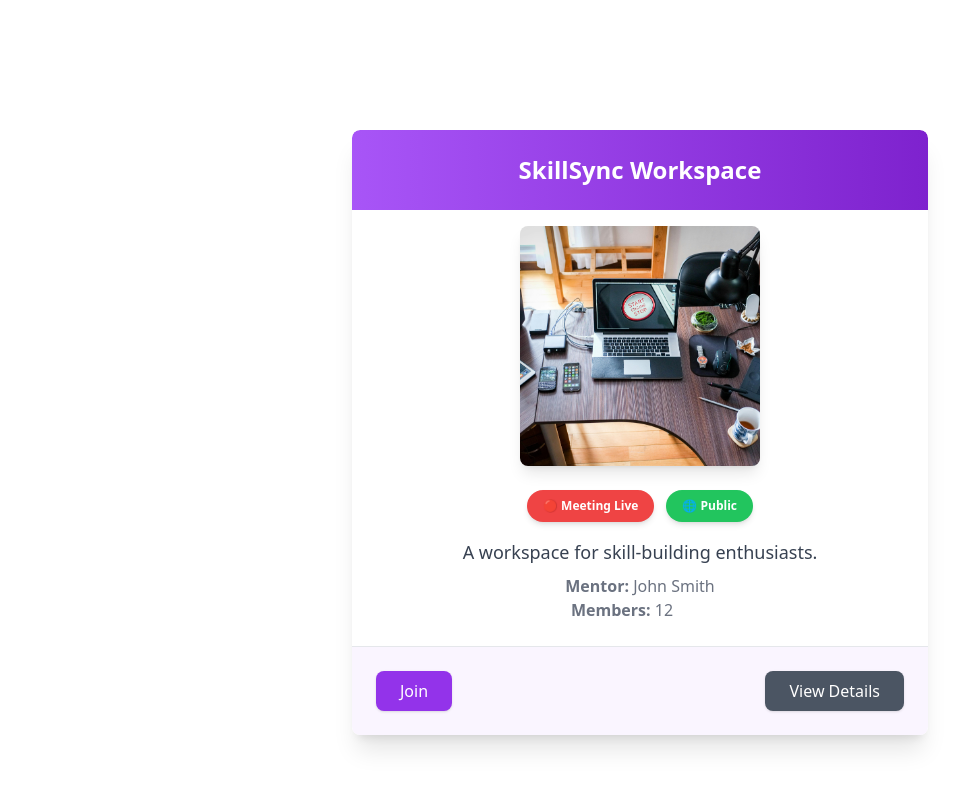
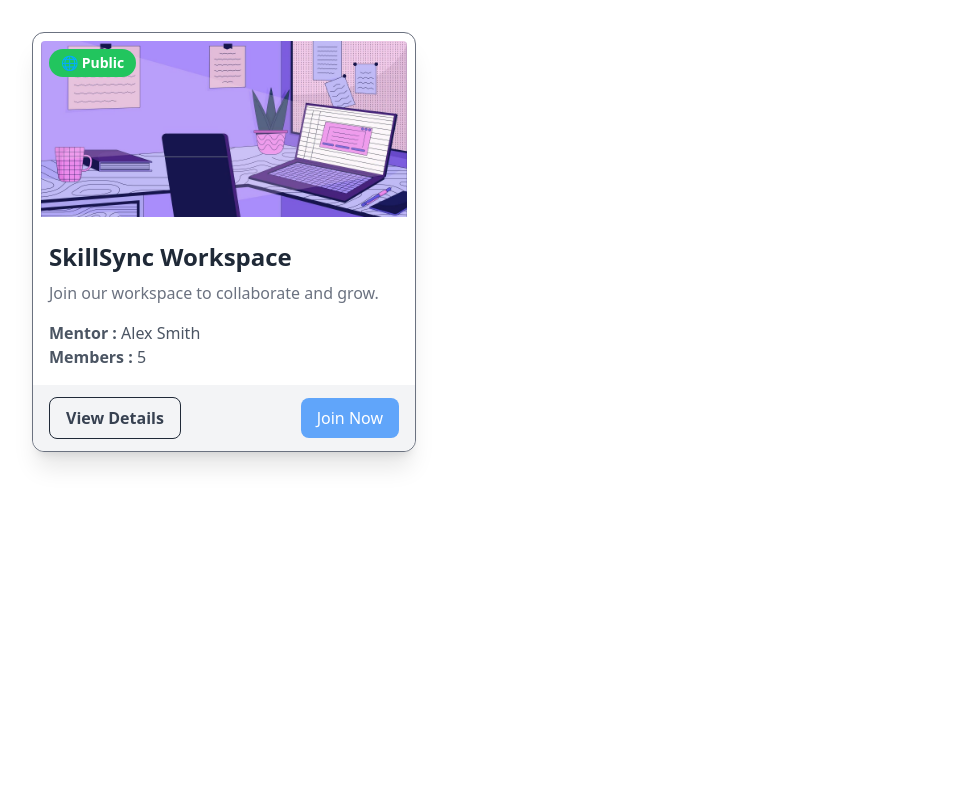
Before and after one commit to opencodeiiita/SkillSync-Frontend, a React (Vite) app: page /workspace in a window 1280 px wide. Shown: the top 788 px of the page, without its empty margins (0-959 px from the left). Built offline with nearby package versions, Linux system fonts and the light colour scheme; the HTML template or start-up script is replaced by a standard one.

Commit message:
Created Workspace card component

```diff
--- a/src/components/Workspace.tsx
+++ b/src/components/Workspace.tsx
@@ -16,27 +16,23 @@ interface WorkspaceProps {
 
 const Workspace: React.FC<Partial<WorkspaceProps>> = (props) => {
   const {
-    workspaceName = "SkillSync Workspace",
-    mentorName = "John Smith",
-    description = "A workspace for skill-building enthusiasts.",
-    currentMembers = 12,
-    isMeetingLive = true,
-    workspaceType = "Public",
+    workspaceName = 'SkillSync Workspace',
+    mentorName = 'Alex Smith',
+    description = 'Join our workspace to collaborate and grow.',
+    currentMembers = 5,
+    isMeetingLive = false,
+    workspaceType = 'Public',
     workspacePhoto = placeholderImage,
-    onJoin = () => console.log("Joined the workspace"),
-    onViewDetails = () => console.log("Redirect to workspace details"),
+    onJoin = () => console.log('Join clicked'),
+    onViewDetails = () => console.log('View details clicked'),
   } = props;
 
-  const [joinStatus, setJoinStatus] = useState('Join');
+  const [joinStatus, setJoinStatus] = useState('Join Now');
   const [isJoined, setIsJoined] = useState(false);
   const navigate = useNavigate();
 
   const handleJoin = () => {
-    if (workspaceType === 'Public') {
-      setJoinStatus('Joined');
-    } else {
-      setJoinStatus('Request Sent');
-    }
+    setJoinStatus(workspaceType === 'Private' ? 'Request Sent' : 'Joined');
     setIsJoined(true);
     onJoin();
   };
@@ -47,77 +43,58 @@ const Workspace: React.FC<Partial<WorkspaceProps>> = (props) => {
   };
 
   return (
-    <div className="min-h-screen flex items-center justify-center">
-      <div className="w-full lg:max-w-xl sm:max-w-lg bg-white rounded-lg shadow-xl overflow-hidden transform hover:scale-105 transition-transform duration-300">
-        {/* Card Header */}
-        <div className="p-6 bg-gradient-to-r from-purple-500 to-purple-700 text-white rounded-t-lg">
-          <h2 className="text-2xl font-bold">{workspaceName}</h2>
-        </div>
-
-        {/* Card Image */}
-        <div className="flex justify-center mt-4">
+    <div className="max-w-sm w-full bg-white border border-gray-500 rounded-xl shadow-xl hover:shadow-xl transition-shadow duration-300">
+      {/* Header Section */}
+      <div className="relative">
         <img
           src={workspacePhoto || placeholderImage}
-            alt="Workspace"
-            className="lg:w-60 lg:h-60 sm:w-40 sm:h-40 object-cover rounded-lg shadow-lg"
+          alt={workspaceName}
+          className="w-full h-48 object-cover rounded-t-xl px-2 py-2"
         />
-        </div>
-
-        {/* Card Body */}
-        <div className="p-6 text-center">
-          <div className="flex justify-center space-x-3 mb-4">
         {isMeetingLive && (
-              <span className="px-4 py-2 bg-red-500 text-white text-xs font-semibold rounded-full shadow-md">
+          <span className="absolute top-4 right-4 bg-red-400 text-white text-sm font-bold px-3 py-1 rounded-full">
               🔴 Meeting Live
           </span>
         )}
         <span
-              className={`px-4 py-2 text-xs font-semibold rounded-full shadow-md ${
-                workspaceType === 'Public'
-                  ? 'bg-green-500 text-white'
-                  : 'bg-red-500 text-white'
+          className={`absolute top-4 left-4 px-3 py-1 rounded-full text-sm font-semibold text-white ${
+            workspaceType === 'Public' ? 'bg-green-500' : 'bg-red-400'
           }`}
         >
          {workspaceType === 'Public' ? '🌐 Public' : '🔒 Private'}
         </span>
       </div>
-          <p className="text-gray-700 text-lg mb-2">{description}</p>
-          <p className="text-gray-500">
-            <strong>Mentor:</strong> {mentorName}
+
+      {/* Body Section */}
+      <div className="p-4 text-left">
+        <h3 className="text-2xl font-semibold text-gray-800 mb-2">{workspaceName}</h3>
+        <p className="text-base text-gray-500 mb-4">{description}</p>
+        <p className="text-base text-gray-600">
+          <span className="font-bold">Mentor  : </span>  {mentorName}
         </p>
-          <p className="text-gray-500 mr-9">
-            <strong>Members:</strong> {currentMembers}
+        <div className="mt-0 mb-0">
+          <p className="text-base text-gray-600">
+            <span className="font-bold">Members :</span> {currentMembers}
           </p>
         </div>
+      </div>
 
-        {/* Card Footer */}
-        <div className="p-6 border-t bg-purple-50 rounded-b-lg">
-          <div className="flex justify-between items-center">
+      {/* Footer Section */}
+      <div className="px-4 py-3 flex justify-between items-center bg-gray-100 rounded-b-xl">
+        <button
+          onClick={handleViewDetails}
+          className="text-base font-semibold text-gray-700 hover:text-blue-500 border border-gray-800 rounded-lg px-4 py-2"
+        >
+          View Details
+        </button>
         <button
           onClick={handleJoin}
-              className={`py-2 px-6 rounded-lg shadow transition-colors ${
-                isJoined
-                  ? 'bg-green-600 text-white hover:bg-green-700'
-                  : 'bg-purple-600 text-white hover:bg-purple-700'
+          className={`px-4 py-2 rounded-lg text-base text-white ${
+            isJoined ? 'bg-green-500 hover:bg-green-600' : 'bg-blue-400 hover:bg-blue-600'
           }`}
         >
           {joinStatus}
         </button>
-            <button
-              onClick={handleViewDetails}
-              className="bg-gray-600 text-white py-2 px-6 rounded-lg shadow hover:bg-gray-700 transition-colors"
-            >
-              View Details
-            </button>
-          </div>
-          {isJoined && (
-            <p className="mt-4 text-green-600 font-semibold text-center">
-              {workspaceType === 'Public'
-                ? 'You have successfully joined the workspace!'
-                : 'Your request to join the workspace has been sent!'}
-            </p>
-          )}
-        </div>
       </div>
     </div>
   );
```
Also changed, not shown: src/assets/placeholder.jpg. Lines whose indentation alone changed are shown as unchanged.
